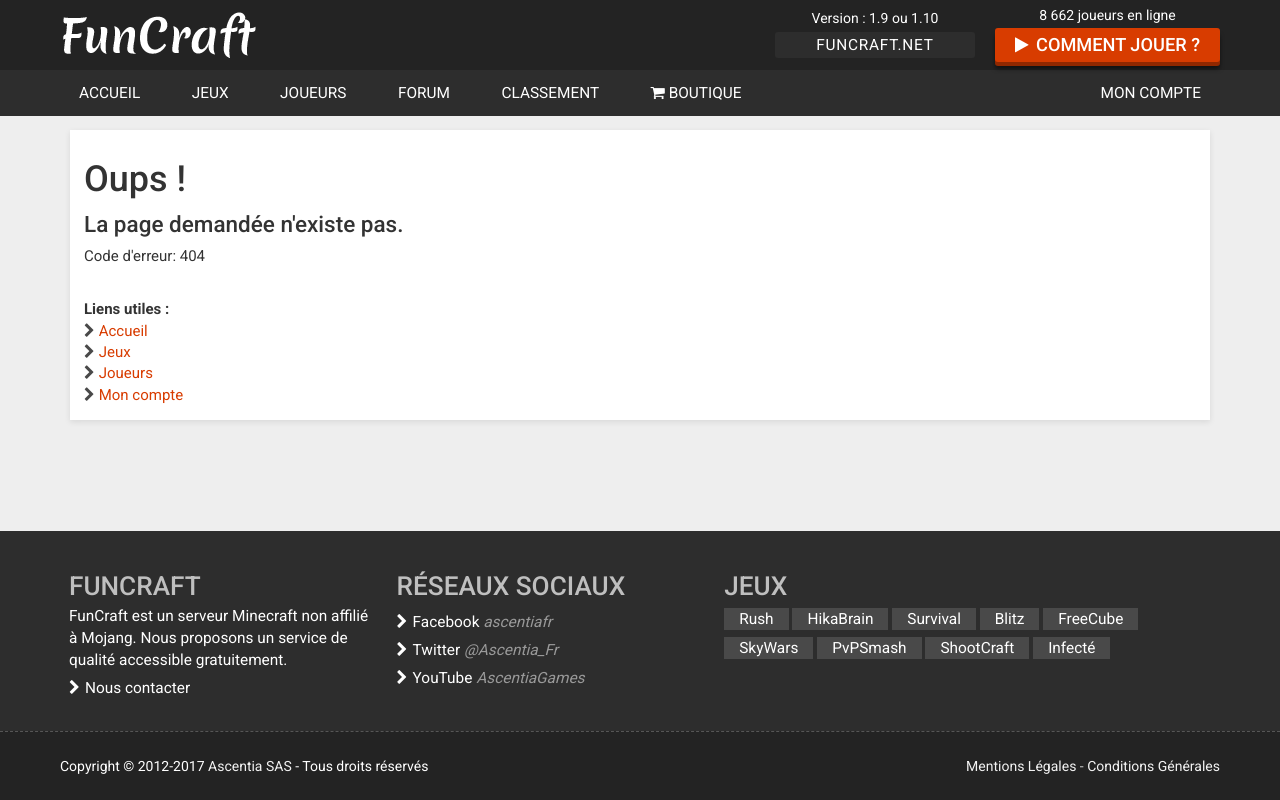
After one commit to Nixuge/funcraft_website, a Python web app: template web/templates/error/404.html in a window 1280 px wide. The commit adds this page. Run offline with Jinja, Linux system fonts and the light colour scheme; the template is opened without the code that fills it, so the values that code supplies are empty.

Commit message:
Original error pages

```diff
--- a/endpoints/joueur.py
+++ b/endpoints/joueur.py
@@ -31,7 +31,7 @@
 def joueur(joueur: str):
     row = Globb.cursor.execute(query, (joueur, )).fetchone()
     if not row or not row[2]:
-        return redirect("/joueurs/")
+        return render_template("error/player_404.html", username=joueur), 404
 
     username = row[1]
     rank = row[2]
--- a/web/static/new/player/playerutils.js
+++ b/web/static/new/player/playerutils.js
@@ -126,8 +126,3 @@
     return months;
 }
 const orderedMonths = getMonthListOrdered();
-
-// Replace the friendlist data url.
-// Done this way as i wanted to make the website stay as original as possible,
-// even if it's kinda suboptimal in some places.
-document.getElementById("player-friends-content").setAttribute("data-url", `/joueur/${username}/friendlist`);
--- /dev/null
+++ b/web/templates/error/404.html
@@ -0,0 +1,193 @@
+<!DOCTYPE HTML>
+<html class="no-js" lang="fr">
+
+<head>
+    <meta charset="UTF-8">
+    <meta http-equiv="X-UA-Compatible" content="IE=edge">
+    <meta name="viewport" content="width=device-width,initial-scale=1">
+    <meta name="description" content="Serveur Minecraft Mini-Jeux et PVP GRATUIT. Launcher Ascentia minecraft gratuit.">
+    <meta name="keywords" content="minecraft,mini-jeux,pvp,funcraft,rush,factions,launcher,ascentia,gratuit">
+    <meta name="author" content="Nathan Poirier">
+    <title>Erreur 404 - FunCraft</title> <!--[if lte IE 9]>
+        <script src="/static/lib/ie_comp/ie_comp.js?v=efc05b2C"></script>
+        <![endif]-->
+    <link rel="shortcut icon"
+        href="/static/favicon.ico">
+    <meta name="theme-color" content="#D83C00">
+    <meta name="msapplication-navbutton-color" content="#D83C00">
+    <meta name="apple-mobile-web-app-status-bar-style" content="#D83C00">
+    <link
+        href="/static/def.css?v=efc05b2C"
+        rel="stylesheet">
+    <link
+        href="https://fonts.googleapis.com/css?family=Roboto:400,500,700"
+        rel="stylesheet">
+</head>
+
+<body>
+    <div id="main-layout">
+        <header id="funhead" class="funhead-clearfix">
+            <div id="funhead-lead">
+                <div class="funhead-container">
+                    <div id="funhead-lead-logo"> <a
+                            href="/fr"> <img
+                                src="/static/funcraft/img/logo_w.png?v=efc05b2C"
+                                alt="Logo FunCraft"> </a> </div>
+                    <div id="funhead-lead-right"> <button type="button" class="funhead-btn-menu"> <span></span>
+                            <span></span> <span></span> </button>
+                        <div id="funhead-stats">
+                            <div class="funhead-stats-toggler"> <a
+                                    href="/fr/joueurs">
+                                    8 662 joueurs en ligne </a>
+                                <ul>
+                                    <li> <span>Record de connectés :</span> <strong>18 124</strong> </li>
+                                    <li> <span>Joueurs inscrits :</span> <strong>781 780</strong> </li>
+                                    <li class="funhead-stats-sub"> <span>Premiums :</span> <strong>403 473</strong>
+                                    </li>
+                                    <li class="funhead-stats-sub"> <span>Non-premiums :</span> <strong>378 307</strong>
+                                    </li>
+                                    <li> <a
+                                            href="/fr/joueurs">Plus
+                                            d'informations</a> </li>
+                                </ul>
+                            </div>
+                        </div> <a href="/fr/jouer"
+                            class="funhead-btn-play"> <i class="fa fa-play"></i> Comment jouer ? </a>
+                    </div>
+                    <div id="funhead-lead-ip">
+                        <div>Version : <strong>1.9 ou 1.10</strong></div> <input id="funcraft-server-ip" type="text"
+                            value="funcraft.net" readonly="readonly" onclick="$(this).select()">
+                        <div id="funcraft-server-ip-info"></div>
+                    </div>
+                </div>
+            </div>
+            <nav id="funhead-nav">
+                <div class="funhead-container">
+                    <ul>
+                        <li> <a
+                                href="/fr">Accueil</a>
+                        </li>
+                        <li> <a
+                                href="/fr/jeux">Jeux</a>
+                        </li>
+                        <li> <a
+                                href="/fr/joueurs">Joueurs</a>
+                        </li>
+                        <li> <a
+                                href="/forum/">Forum</a>
+                        </li>
+                        <li> <a
+                                href="/fr/classement">Classement</a>
+                        </li>
+                        <li> <a href="/fr/boutique"><i
+                                    class="fa fa-shopping-cart"></i> Boutique </a> </li>
+                    </ul>
+                    <ul class="funhead-nav-right">
+                        <li> <a
+                                href="/fr/mon-compte">Mon
+                                Compte</a> </li>
+                    </ul>
+                </div>
+            </nav>
+        </header>
+        <div class="container margin-top">
+            <div class="box">
+                <h1>Oups !</h1>
+                <h2>La page demandée n'existe pas.</h2>
+                <p>Code d'erreur: 404</p> <br>
+                <div class=""> <strong>Liens utiles :</strong>
+                    <ul class="list-links">
+                        <li><a href="/fr">Accueil</a>
+                        </li>
+                        <li><a
+                                href="/fr/jeux">Jeux</a>
+                        </li>
+                        <li><a
+                                href="/fr/joueurs">Joueurs</a>
+                        </li>
+                        <li><a href="/fr/mon-compte">Mon
+                                compte</a></li>
+                    </ul>
+                </div>
+            </div>
+        </div>
+    </div>
+    <footer id="funfoot">
+        <div id="funfoot_info">
+            <div class="funhead-container funhead-clearfix">
+                <div class="funfoot_info_block funfoot_info_block1">
+                    <div class="funfoot_info_title">FunCraft</div>
+                    <p> FunCraft est un serveur Minecraft non affilié à Mojang. Nous proposons un service de qualité
+                        accessible gratuitement. </p> <a
+                        href="/fr/nous-contacter"
+                        class="funfoot_info_link">Nous contacter</a>
+                </div>
+                <div class="funfoot_info_block funfoot_info_block1">
+                    <div class="funfoot_info_title">Réseaux sociaux</div> <a class="funfoot_info_link" target="_blank"
+                        href="https://www.facebook.com/ascentiafr">Facebook
+                        <span class="funfoot_info_socialname">ascentiafr</span></a> <a class="funfoot_info_link"
+                        target="_blank"
+                        href="https://twitter.com/Ascentia_Fr">Twitter <span
+                            class="funfoot_info_socialname">@Ascentia_Fr</span></a> <a class="funfoot_info_link"
+                        target="_blank"
+                        href="https://www.youtube.com/c/AscentiaGames">YouTube
+                        <span class="funfoot_info_socialname">AscentiaGames</span></a>
+                </div>
+                <div class="funfoot_info_block funfoot_info_block2">
+                    <div class="funfoot_info_title">Jeux</div>
+                    <ul class="funfoot_games">
+                        <li><a
+                                href="/fr/jeux">Rush</a>
+                        </li>
+                        <li><a
+                                href="/fr/jeux">HikaBrain</a>
+                        </li>
+                        <li><a
+                                href="/fr/jeux">Survival</a>
+                        </li>
+                        <li><a
+                                href="/fr/jeux">Blitz</a>
+                        </li>
+                        <li><a
+                                href="/fr/jeux">FreeCube</a>
+                        </li>
+                        <li><a
+                                href="/fr/jeux">SkyWars</a>
+                        </li>
+                        <li><a
+                                href="/fr/jeux">PvPSmash</a>
+                        </li>
+                        <li><a
+                                href="/fr/jeux">ShootCraft</a>
+                        </li>
+                        <li><a
+                                href="/fr/jeux">Infect&eacute;</a>
+                        </li>
+                    </ul>
+                </div>
+            </div>
+        </div>
+        <div id="funfoot_legal">
+            <div class="funhead-container funhead-clearfix">
+                <div class="funfoot_legal_copyright"> Copyright &copy; 2012-2017 <a
+                        href="http://www.ascentia.net/fr/mentions-legales"
+                        target="_blank">Ascentia SAS</a> - Tous droits réservés </div>
+                <ul class="funfoot_legal_links">
+                    <li> <a href="http://www.ascentia.net/fr/mentions-legales"
+                            target="_blank">Mentions Légales</a> </li>
+                    <li> <a href="http://www.ascentia.net/fr/cgu"
+                            target="_blank">Conditions Générales</a> </li>
+                </ul>
+            </div>
+        </div>
+    </footer>
+    <script
+        src="/static/def.js?v=efc05b2C"></script>
+    <!-- <script> window.ga = window.ga || function () { (ga.q = ga.q || []).push(arguments) }; ga.l = +new Date;
+        ga('create', 'UA-74796433-2', 'auto'); ga('send', 'pageview'); </script> -->
+    <!-- <script async
+        src="https://www.google-analytics.com/analytics.js"></script> -->
+    <!-- <script>window.cookieconsent.initialise({ cookie: { name: "CC" }, palette: { popup: { background: "#ffffff", text: "#404040" }, button: { background: "#4b81e8", text: "#ffffff" } }, theme: "classic", content: { message: "Les cookies nous permettent de personnaliser le contenu et les annonces, d'offrir des fonctionnalités relatives aux médias sociaux et d'analyser notre trafic. Nous partageons des informations sur l'utilisation de notre site avec nos partenaires de médias sociaux, de publicité et d'analyse.", dismiss: "Ok", link: "En savoir plus", href: "https://www.ascentia.net/fr/cgu" } })</script> -->
+</body>
+
+</html>
--- a/web/templates/joueur/joueur.html
+++ b/web/templates/joueur/joueur.html
@@ -142,7 +142,7 @@
                     </div>
                     <div id="player-friends" class="tab-pane fade">
                         <h2>Amis</h2>
-                        <div id="player-friends-content" data-url="TO_BE_REPLACED_IN_JS">
+                        <div id="player-friends-content" data-url="/joueur/{{ username }}/friendlist">
                             <div class="loading-block"> <i class="fa fa-cog fa-spin fa-fw"></i> Chargement... </div>
                         </div>
                     </div>
```
Also changed, not shown: endpoints/catch_all.py (+15 -4 lines), web/templates/error/500.html (added, +58 -0 lines), web/templates/error/player_404.html (added, +207 -0 lines).
